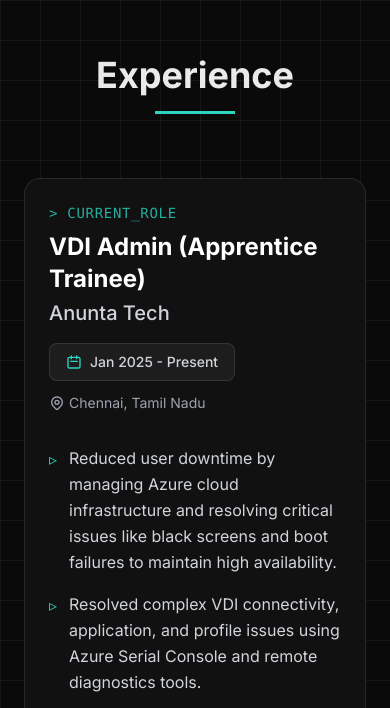
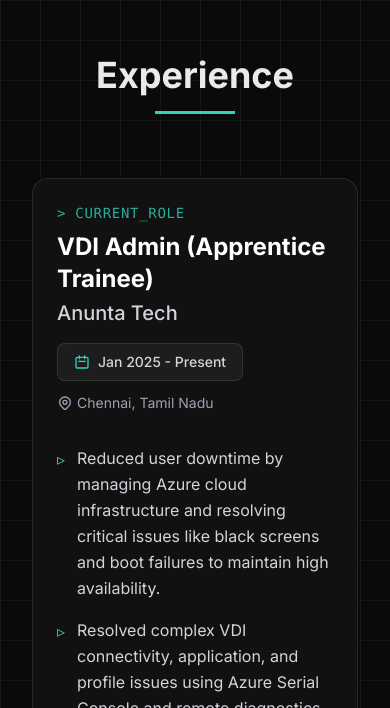
Before and after one commit to iboopathiraja/iboopathiraja.github.io, a plain HTML site: page index.html in a window 390 px wide. Shown: the part 2160-2868 px from the top of the page. Drawn offline with nearby package versions, Linux system fonts and the light colour scheme.

Commit message:
index.html

```diff
--- a/index.html
+++ b/index.html
@@ -716,7 +716,7 @@
         </div>
     </header>
 
-    <main class="container mx-auto px-6">
+    <main class="container mx-auto px-8 sm:px-10">
 
         <!-- Hero Section -->
         <section id="home" class="min-h-screen flex flex-col lg:flex-row items-center justify-between pt-32 pb-20 gap-12 lg:gap-20">
```
